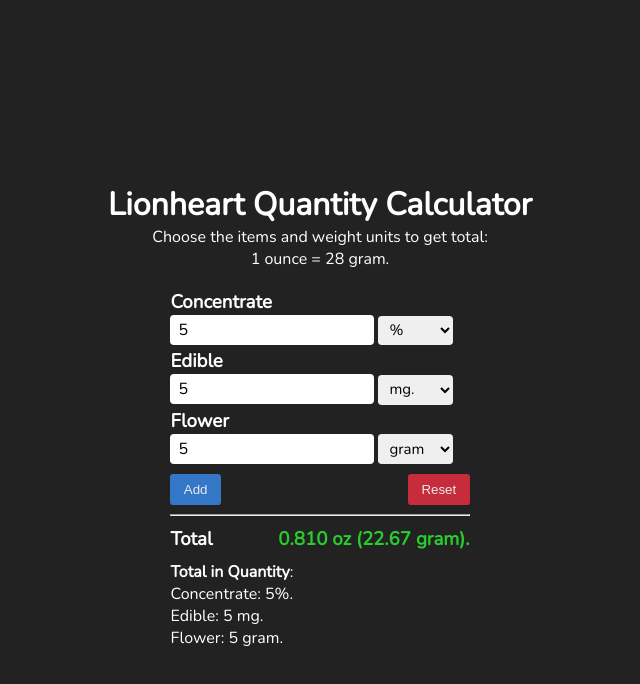
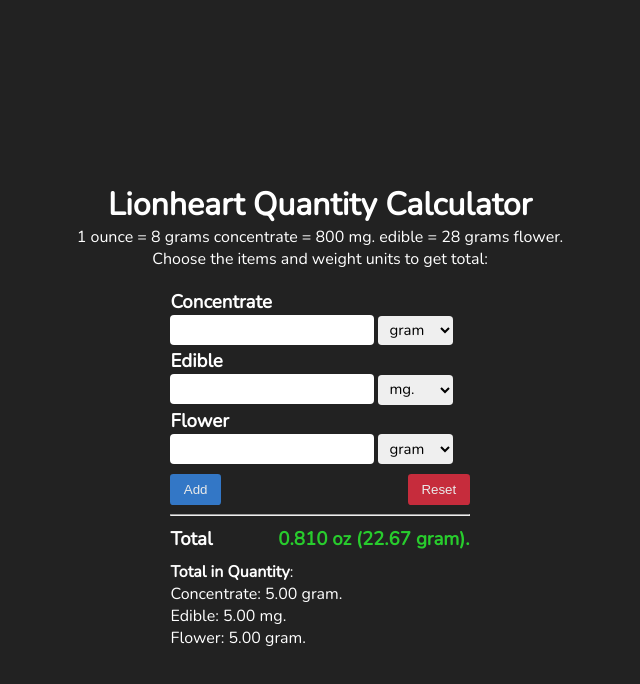
Before and after one commit to MadanNeupane/Quantity-Calculator, a plain HTML site: page index.html in a window 1280 px wide. Both pictures are taken after typing "5", "5", "5" into the empty fields and a click on the button "Add". Shown: the whole page, without its empty margins (320-960 px from the left). Drawn offline with nearby package versions, Linux system fonts and the light colour scheme.

Commit message:
final changes

```diff
--- a/index.html
+++ b/index.html
@@ -10,8 +10,8 @@
   <body>
     <div class="container">
       <header><h1 class="title">Lionheart Quantity Calculator</h1>
+      <p>1 ounce = 8 grams concentrate = 800 mg. edible = 28 grams flower.</p>
       <p class="description">Choose the items and weight units to get total:</p>
-      <p>1 ounce = 28 gram.</p>
     </header>
     <section class="calculator">
 
@@ -20,7 +20,7 @@
           <label for="concentrate"><h3>Concentrate</h3></label>
           <input type="number" id="concentrate" min="0" step="0.1"/>
           <select id="concentrate-unit" name="concentrate-unit">
-            <option value="percentage" selected>%</option>
+            <option value="percentage" selected>gram</option>
           </select>
         </div>
         <div class="input__item edible">
--- a/main.js
+++ b/main.js
@@ -1,7 +1,7 @@
 
 // Function to change the amount to Oz given unit and amount
 const toOz = (unit, amount) => {
-    if (unit=="percentage") {
+    if (unit=="gm") {
         amountInOz = Number(amount) * 0.12499999998;
     } else if (unit=="mg"){
         amountInOz = Number(amount) * 0.00125;
@@ -25,7 +25,7 @@
 let flowerAmount = 0;
 
 // unit values
-let concentrateUnit = 'percentage';
+let concentrateUnit = 'gm';
 let edibleUnit = 'mg';
 let flowerUnit = 'gram';
 
@@ -61,7 +61,10 @@
     }
 
     //add amount description at buttom
-    document.getElementById("amount-description").innerHTML = `<b>Total in Quantity</b>:<br/>Concentrate: ${concentrateAmount}%.<br/>Edible: ${edibleAmount} mg.<br/>Flower: ${flowerAmount} gram.`;
+    document.getElementById("amount-description").innerHTML = `<b>Total in Quantity</b>:<br/>Concentrate: ${concentrateAmount.toFixed(2)} gram.<br/>Edible: ${edibleAmount.toFixed(2)} mg.<br/>Flower: ${flowerAmount.toFixed(2)} gram.`;
+    concentrate.value = '';
+    edible.value = '';
+    flower.value = '';
 }
 
 // This function is to be executed when the user click reset button
```
